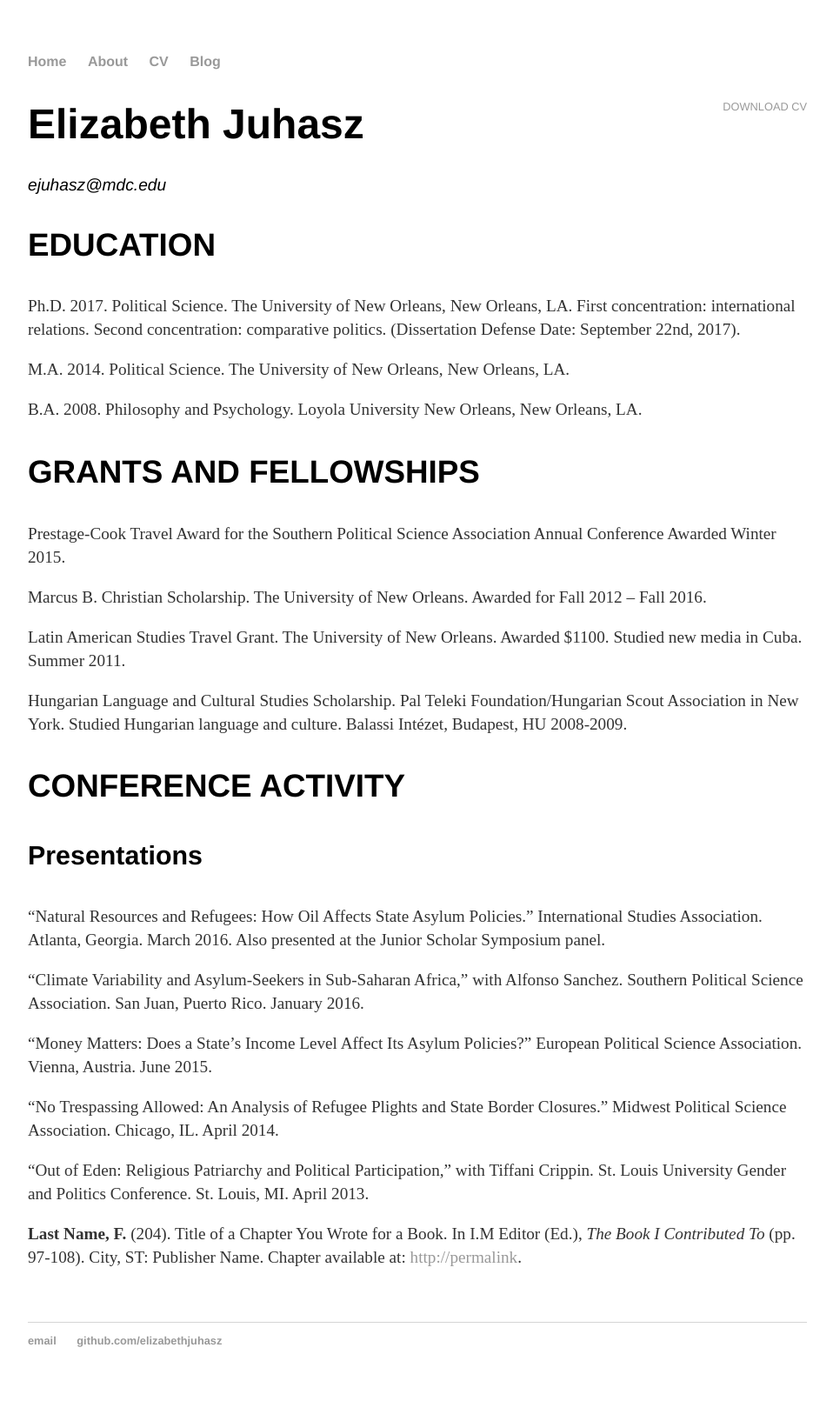
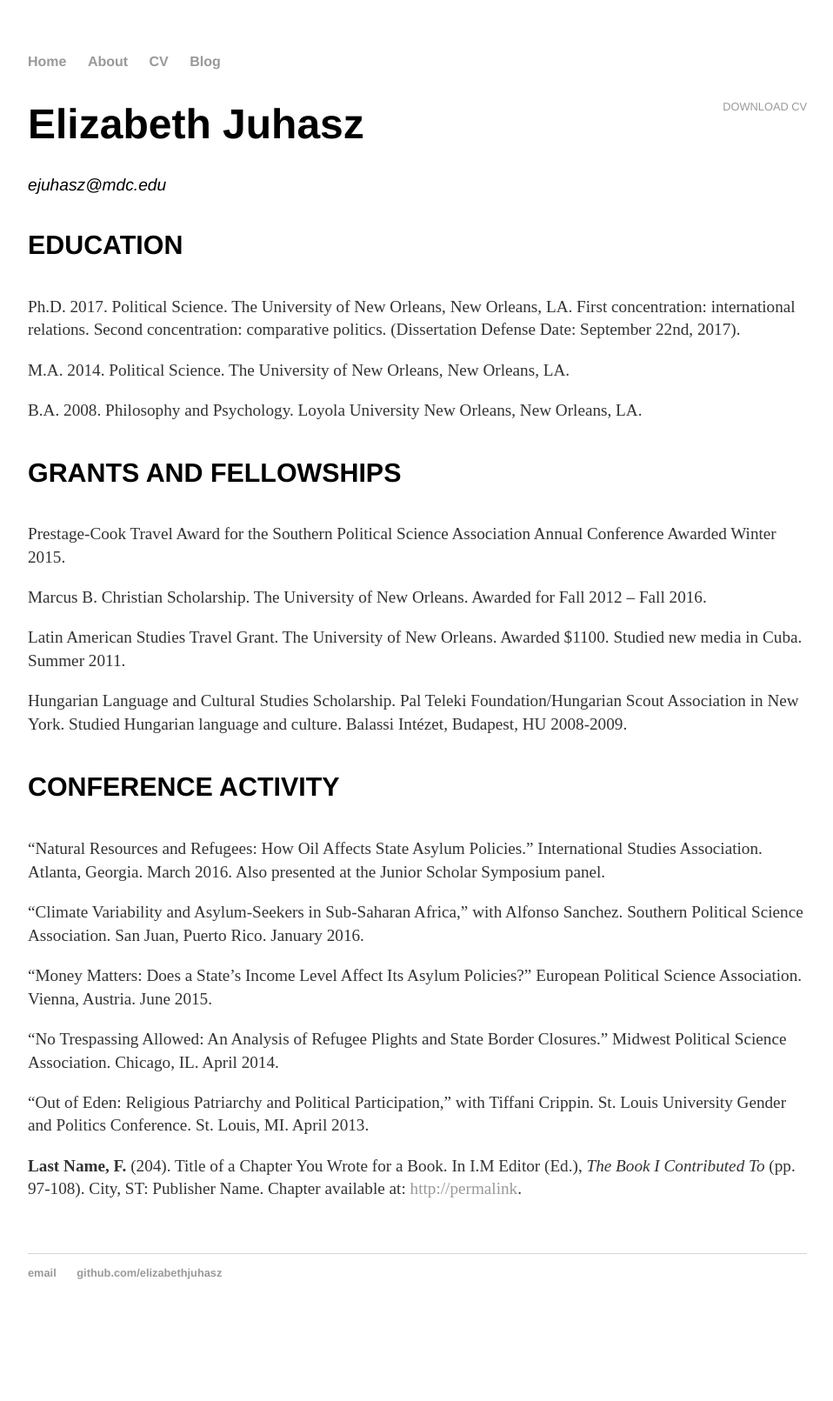
Before and after one commit to elizabethjuhasz/elizabethjuhasz.github.io, a Jekyll site: the page built from cv/index.html, in a window 1280 px wide. Shown: the whole page at 87% size, without its empty margins (160-1118 px from the left). Built offline with Jekyll 4.4.1, drawn with Linux system fonts in a browser that asks for light colours; after the commit the page ends 1533 px from its top, so only the background shows below that.

Commit message:
Update index.html

```diff
--- a/cv/index.html
+++ b/cv/index.html
@@ -10,20 +10,20 @@ title: CV
 					<span class="obfuscate">ejuhasz@mdc.edu</span>
 					</address>
 
-					<h3>EDUCATION</h3>
+					<h4>EDUCATION</h4>
 					<p>Ph.D. 2017. Political Science.  The University of New Orleans, New Orleans, LA. First concentration: international relations. Second concentration: comparative politics.
 						(Dissertation Defense Date: September 22nd, 2017).</p>
 					<p>M.A. 2014.  Political Science.  The University of New Orleans, New Orleans, LA.</p>
 					<p>B.A.  2008.  Philosophy and Psychology.  Loyola University New Orleans, New Orleans, LA.</p>
 
-					<h3>GRANTS AND FELLOWSHIPS</h3>
+					<h4>GRANTS AND FELLOWSHIPS</h4>
 				<p>Prestage-Cook Travel Award for the Southern Political Science Association Annual Conference Awarded Winter 2015.</p>
 				<p>Marcus B. Christian Scholarship. The University of New Orleans. Awarded for Fall 2012 – Fall 2016.</p>
 				<p>Latin American Studies Travel Grant. The University of New Orleans. Awarded $1100. Studied new media in Cuba. Summer 2011.</p>
 				<p>Hungarian Language and Cultural Studies Scholarship. Pal Teleki Foundation/Hungarian Scout Association in New York. Studied Hungarian language and culture. Balassi Intézet, Budapest, HU 2008-2009.</p>
 
-				<h3>CONFERENCE ACTIVITY</h3>
-				<h4>Presentations</h4>
+				<h4>CONFERENCE ACTIVITY</h4>
+				<h45Presentations</h5>
 				<p>“Natural Resources and Refugees: How Oil Affects State Asylum Policies.” International Studies Association. Atlanta, Georgia. March 2016. Also presented at the Junior Scholar Symposium panel.</p>
 				<p>“Climate Variability and Asylum-Seekers in Sub-Saharan Africa,” with Alfonso Sanchez. Southern Political Science Association. San Juan, Puerto Rico. January 2016.</p>
 				<p>“Money Matters:  Does a State’s Income Level Affect Its Asylum Policies?”  European Political Science Association. Vienna, Austria. June 2015.</p>
```
